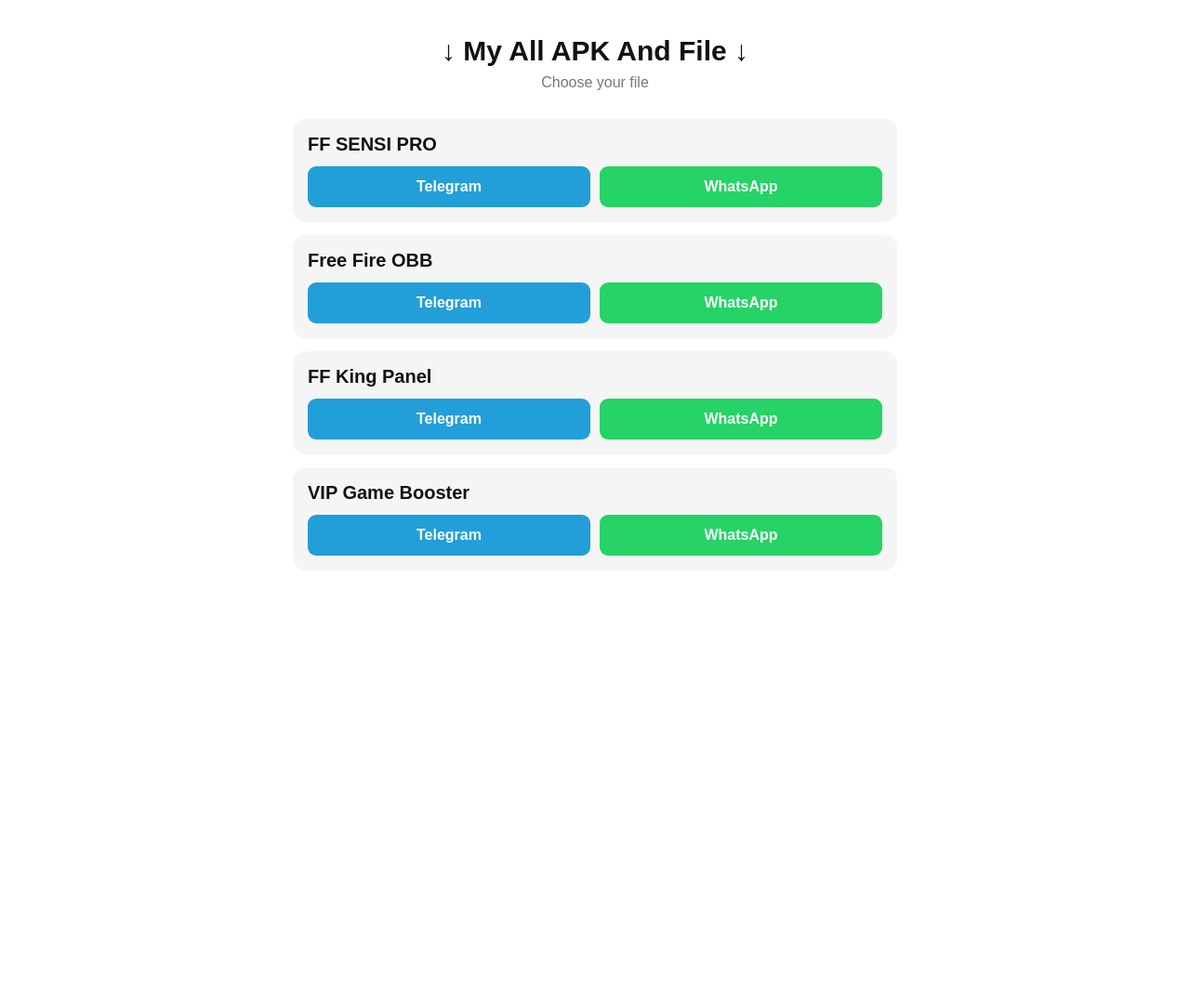
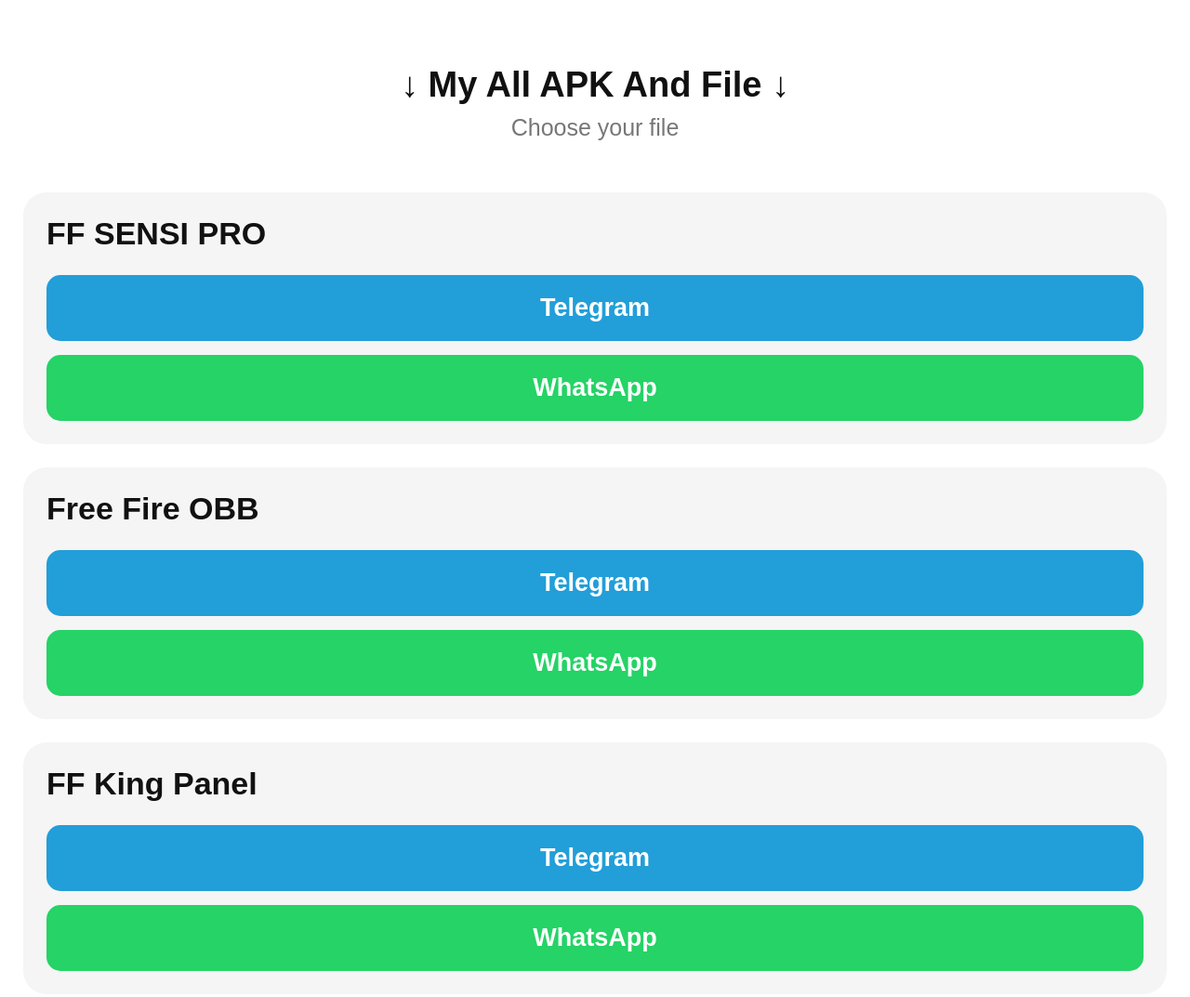
Before and after one commit to lxshakilyt-arch/lxshakilyt-arch.github.io, a plain HTML site: page index.html in a window 1280 px wide. Shown: the top 1073 px of the page at 93% size. Before the commit the page ends 800 px from the top, so only its background shows below. Drawn offline with Linux system fonts and the light colour scheme.

Commit message:
Update index.html

```diff
--- a/index.html
+++ b/index.html
@@ -1,6 +1,94 @@
-<!doctype html><html lang="bn"><head><meta charset="utf-8"><meta name="viewport" content="width=device-width,initial-scale=1"><title>My Download Site</title><style>body{margin:0;background:#fff;font-family:Arial,sans-serif;color:#111}.wrap{max-width:650px;margin:auto;padding:28px 14px 50px}h1{text-align:center;font-size:30px;margin:10px 0 8px;font-weight:900}.sub{text-align:center;color:#777;margin-bottom:30px}.file{background:#f5f5f5;border-radius:14px;padding:16px;margin:14px 0}.name{font-size:20px;font-weight:800;margin-bottom:12px}.buttons{display:flex;gap:10px}.btn{flex:1;text-align:center;text-decoration:none;color:#fff;padding:13px 8px;border-radius:9px;font-weight:700}.tg{background:#229ed9}.wa{background:#25d366}@media(max-width:400px){.buttons{flex-direction:column}}</style></head><body><div class="wrap"><h1>↓ My All APK And File ↓</h1><div class="sub">Choose your file</div>
-<div class="file"><div class="name">FF SENSI PRO</div><div class="buttons"><a class="btn tg" href="https://t.me/your_channel/1">Telegram</a><a class="btn wa" href="https://wa.me/8801000000000">WhatsApp</a></div></div>
-<div class="file"><div class="name">Free Fire OBB</div><div class="buttons"><a class="btn tg" href="https://t.me/your_channel/2">Telegram</a><a class="btn wa" href="https://wa.me/8801000000000">WhatsApp</a></div></div>
-<div class="file"><div class="name">FF King Panel</div><div class="buttons"><a class="btn tg" href="https://t.me/your_channel/3">Telegram</a><a class="btn wa" href="https://wa.me/8801000000000">WhatsApp</a></div></div>
-<div class="file"><div class="name">VIP Game Booster</div><div class="buttons"><a class="btn tg" href="https://t.me/your_channel/4">Telegram</a><a class="btn wa" href="https://wa.me/8801000000000">WhatsApp</a></div></div>
-</div></body></html>
+<!DOCTYPE html>
+<html lang="bn">
+<head>
+<meta charset="UTF-8">
+<meta name="viewport" content="width=device-width, initial-scale=1.0">
+<title>My All APK And File</title>
+
+<style>
+body {
+  margin: 0;
+  font-family: Arial, sans-serif;
+  background: white;
+  color: #111;
+}
+
+h1 {
+  text-align: center;
+  font-size: 38px;
+  margin: 70px 10px 10px;
+}
+
+.subtitle {
+  text-align: center;
+  color: #777;
+  font-size: 25px;
+  margin-bottom: 55px;
+}
+
+.file {
+  background: #f5f5f5;
+  margin: 25px;
+  padding: 25px;
+  border-radius: 25px;
+}
+
+.name {
+  font-size: 34px;
+  font-weight: bold;
+  margin-bottom: 25px;
+}
+
+a {
+  display: block;
+  text-align: center;
+  text-decoration: none;
+  color: white;
+  font-size: 27px;
+  font-weight: bold;
+  padding: 20px;
+  border-radius: 15px;
+  margin-top: 15px;
+}
+
+.telegram {
+  background: #229ED9;
+}
+
+.whatsapp {
+  background: #25D366;
+}
+</style>
+</head>
+
+<body>
+
+<h1>↓ My All APK And File ↓</h1>
+<div class="subtitle">Choose your file</div>
+
+<div class="file">
+  <div class="name">FF SENSI PRO</div>
+  <a class="telegram" href="https://t.me/+0XtG3hTk1QNlZGZl" target="_blank">Telegram</a>
+  <a class="whatsapp" href="https://whatsapp.com/channel/0029Vb8p5blDZ4LYWfPETv3G" target="_blank">WhatsApp</a>
+</div>
+
+<div class="file">
+  <div class="name">Free Fire OBB</div>
+  <a class="telegram" href="https://t.me/+0XtG3hTk1QNlZGZl" target="_blank">Telegram</a>
+  <a class="whatsapp" href="https://whatsapp.com/channel/0029Vb8p5blDZ4LYWfPETv3G" target="_blank">WhatsApp</a>
+</div>
+
+<div class="file">
+  <div class="name">FF King Panel</div>
+  <a class="telegram" href="https://t.me/+0XtG3hTk1QNlZGZl" target="_blank">Telegram</a>
+  <a class="whatsapp" href="https://whatsapp.com/channel/0029Vb8p5blDZ4LYWfPETv3G" target="_blank">WhatsApp</a>
+</div>
+
+<div class="file">
+  <div class="name">VIP Game Booster</div>
+  <a class="telegram" href="https://t.me/+0XtG3hTk1QNlZGZl" target="_blank">Telegram</a>
+  <a class="whatsapp" href="https://whatsapp.com/channel/0029Vb8p5blDZ4LYWfPETv3G" target="_blank">WhatsApp</a>
+</div>
+
+</body>
+</html>
```
